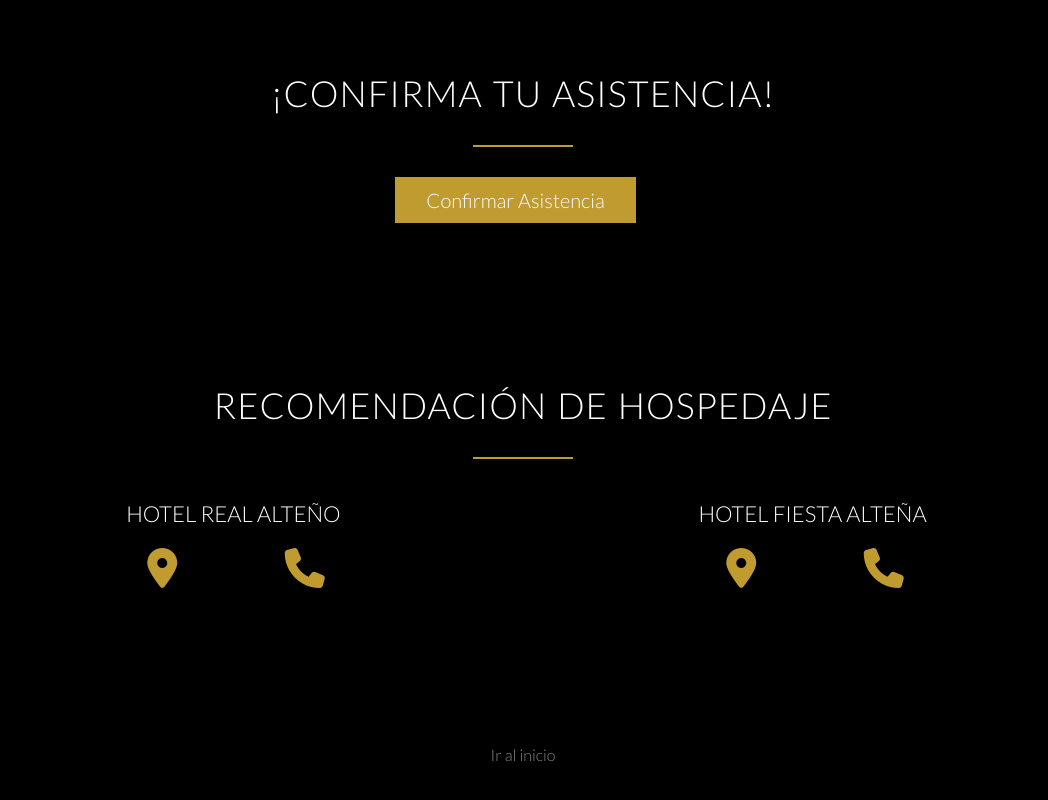
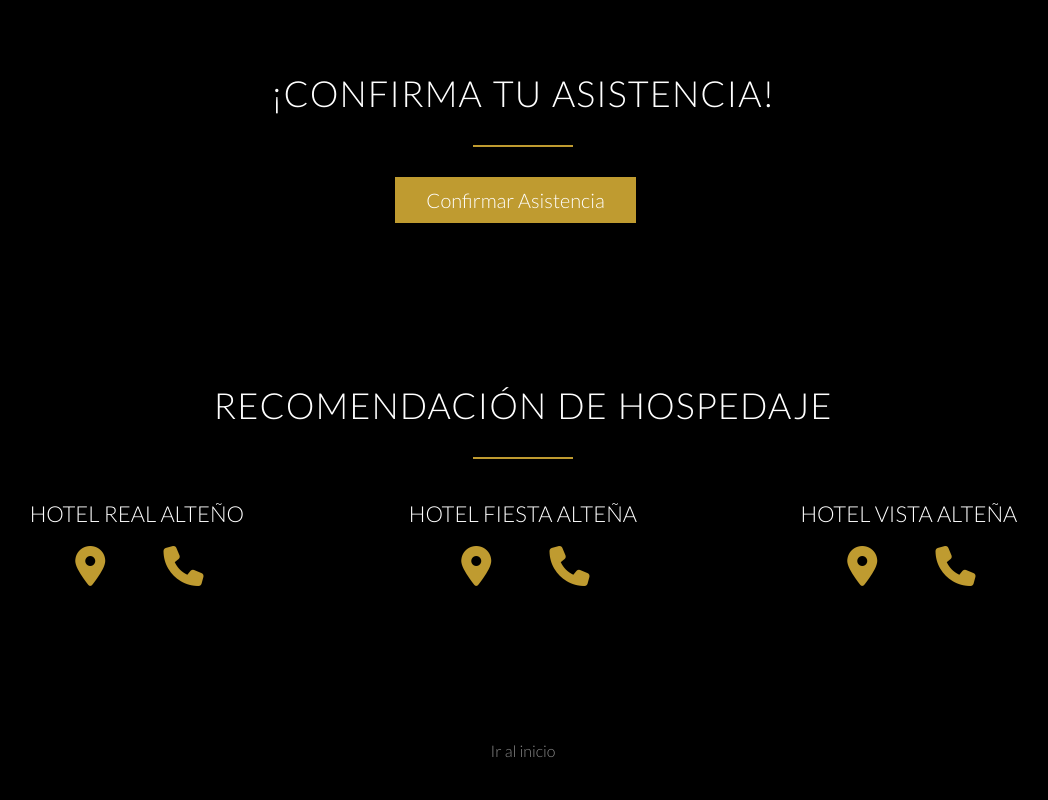
Before and after one commit to AntonioMB92/boda-consuelo-y-antonio, a website built with Parcel: page index.html in a window 1280 px wide. Shown: the part 5009-5809 px from the top of the page, without its empty margins (117-1165 px from the left). Built offline with nearby package versions, Linux system fonts and the light colour scheme.

Commit message:
Add hotel recommendation, update spans

```diff
--- a/index.html
+++ b/index.html
@@ -286,7 +286,7 @@
         </p> -->
       </div>
       <div class="row center">
-        <div class="col span-1-of-2 hotel-card">
+        <div class="col span-1-of-3 hotel-card">
           <h3>Hotel Real Alteño</h3>
           <div class="row container">
             <span class="col timer-box">
@@ -301,7 +301,7 @@
             </span>
           </div>
         </div>
-        <div class="col span-1-of-2 hotel-card">
+        <div class="col span-1-of-3 hotel-card">
           <h3>Hotel Fiesta Alteña</h3>
           <div class="row container">
             <span class="col timer-box">
@@ -311,6 +311,21 @@
             </span>
             <span class="col timer-box">
               <a href="tel:+523787822947">
+                <i class="fa-solid fa-phone icon-big"></i>
+              </a>
+            </span>
+          </div>
+        </div>
+        <div class="col span-1-of-3 hotel-card">
+          <h3>Hotel Vista Alteña</h3>
+          <div class="row container">
+            <span class="col timer-box">
+              <a href="https://maps.app.goo.gl/uZAFZyAFewu1sGkG8">
+                <i class="fa-solid fa-location-dot icon-big"></i>
+              </a>
+            </span>
+            <span class="col timer-box">
+              <a href="tel:+523787819259">
                 <i class="fa-solid fa-phone icon-big"></i>
               </a>
             </span>
```
